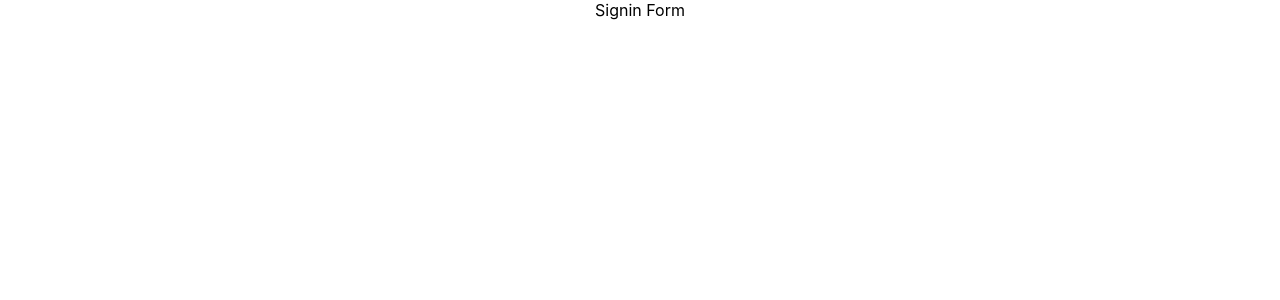
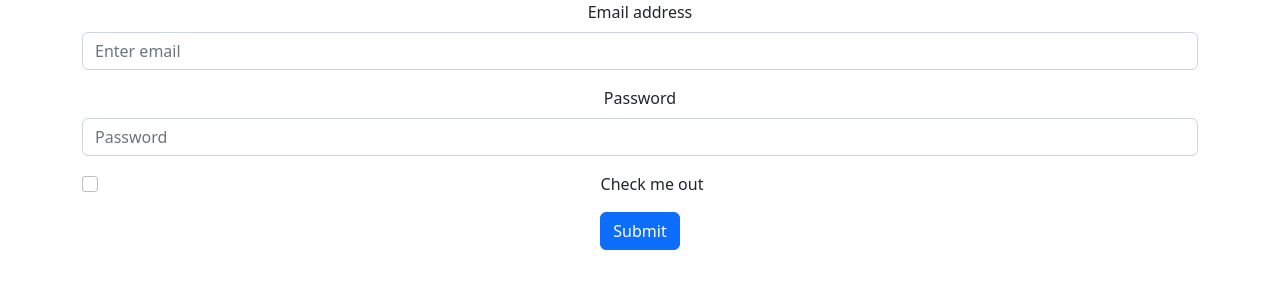
Before and after one commit to isti20/isti-react-form, a React (Create React App) app: page / in a window 1280 px wide. Shown: the top 300 px of the page. Built offline with nearby package versions, Linux system fonts and the light colour scheme.

Commit message:
create form use Bootstrap with react-bootstrap

```diff
--- a/package.json
+++ b/package.json
@@ -6,7 +6,9 @@
     "@testing-library/jest-dom": "^5.16.5",
     "@testing-library/react": "^13.4.0",
     "@testing-library/user-event": "^13.5.0",
+    "bootstrap": "^5.2.3",
     "react": "^18.2.0",
+    "react-bootstrap": "^2.7.2",
     "react-dom": "^18.2.0",
     "react-scripts": "5.0.1",
     "web-vitals": "^2.1.4"
--- a/src/App.js
+++ b/src/App.js
@@ -1,5 +1,6 @@
 import './App.css';
 import Login from '../src/component/LoginForm';
+import 'bootstrap/dist/css/bootstrap.min.css';
 
 function App() {
   return (
--- a/src/component/LoginForm.jsx
+++ b/src/component/LoginForm.jsx
@@ -1,6 +1,26 @@
+import {Container, Form, Button} from 'react-bootstrap';
+
 function Login() {
     return (
-        <div>Signin Form</div>
+        <Container>
+            <Form>
+                <Form.Group className="mb-3" controlId="formBasicEmail">
+                    <Form.Label>Email address</Form.Label>
+                    <Form.Control type="email" placeholder="Enter email" />
+                </Form.Group>
+
+                <Form.Group className="mb-3" controlId="formBasicPassword">
+                    <Form.Label>Password</Form.Label>
+                    <Form.Control type="password" placeholder="Password" />
+                </Form.Group>
+                <Form.Group className="mb-3" controlId="formBasicCheckbox">
+                    <Form.Check type="checkbox" label="Check me out" />
+                </Form.Group>
+                <Button variant="primary" type="submit">
+                    Submit
+                </Button>
+            </Form>
+        </Container>
     )
 }
 
```
Also changed, not shown: 1 other file (tests, documents, lock files or other folders).
